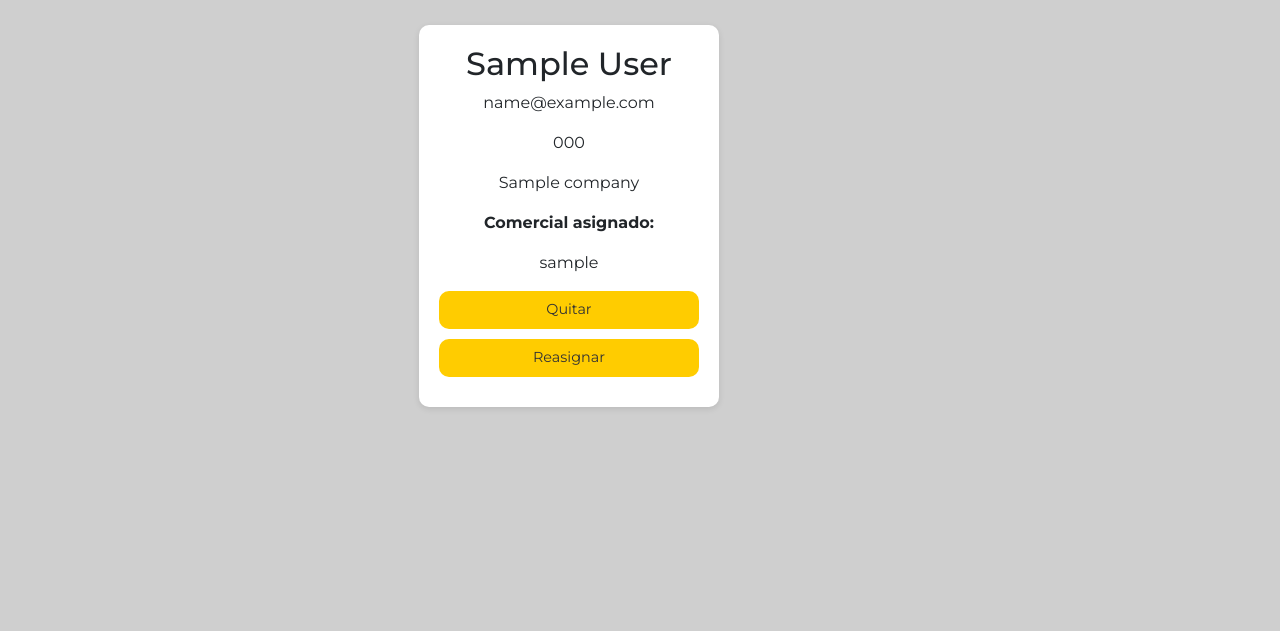
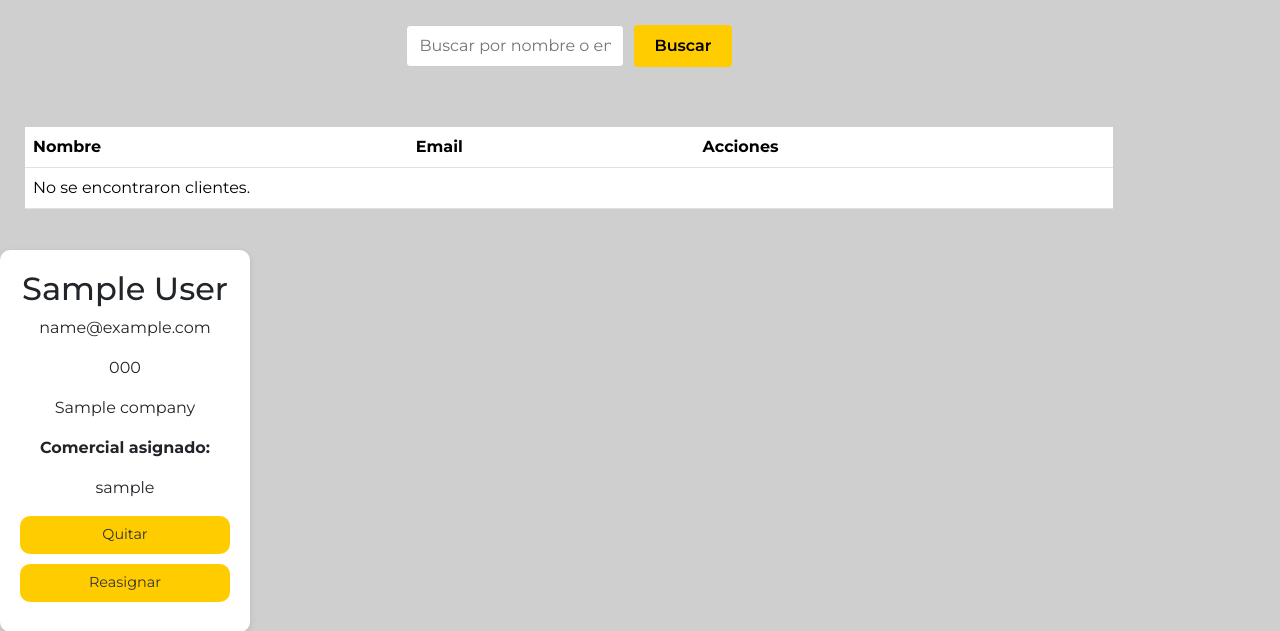
Before and after one commit to Oconcejero/CRM_django, a Django app: page /client/ in a window 1280 px wide. Shown: the part 70-701 px from the top of the page. Run offline with Django 5.2, Linux system fonts and the light colour scheme; a user stored in the database is signed in; tables that the repository leaves empty hold one stand-in row (values such as "Sample post"); some libraries are stand-ins or nearby versions.

Commit message:
Cambios buscador clientes 2

```diff
--- a/a_crm_django/templates/client/client.html
+++ b/a_crm_django/templates/client/client.html
@@ -6,6 +6,44 @@
 {% block page_content %}
 
 <div class="container-client">
+  <!-- Buscador de Clientes -->
+  <div class="search-bar" style="margin-bottom: 25px;">
+    <form method="GET" action="" style="display: flex; gap: 10px; max-width: 600px;">
+      <input type="text" name="q" placeholder="Buscar por nombre o email..." value="{{ query|default:'' }}"
+        style="padding: 8px 12px; flex-grow: 1; border: 1px solid #ccc; border-radius: 4px;">
+      <button type="submit" class="btn btn-primary" style="padding: 8px 20px;">Buscar</button>
+      {% if query %}
+      <a href="{% url 'nombre_de_esta_url' %}"
+        style="align-self: center; color: #dc3545; text-decoration: none; font-size: 0.9em;">Limpiar</a>
+      {% endif %}
+    </form>
+  </div>
+
+  <!-- Tabla de resultados -->
+  <table class="table">
+    <thead>
+      <tr>
+        <th>Nombre</th>
+        <th>Email</th>
+        <th>Acciones</th>
+      </tr>
+    </thead>
+    <tbody>
+      {% for client in clientes %}
+      <tr>
+        <td>{{ client.first_name }} {{ client.last_name }}</td>
+        <td>{{ client.email }}</td>
+        <td><a href="#">Ver detalle</a></td>
+      </tr>
+      {% empty %}
+      <tr>
+        <td colspan="3">No se encontraron clientes.</td>
+      </tr>
+      {% endfor %}
+    </tbody>
+  </table>
+</div>
+
 {% for client in clients %}
 <article class="client" id="{{ client.id }}">
   <h2>{{ client.first_name }} {{ client.last_name }}</h2>
```
Also changed, not shown: a_crm_django/templates/commercial/commercial.html (+0 -15 lines), a_crm_django/views.py (+5 -10 lines). Lines whose indentation alone changed are shown as unchanged.
